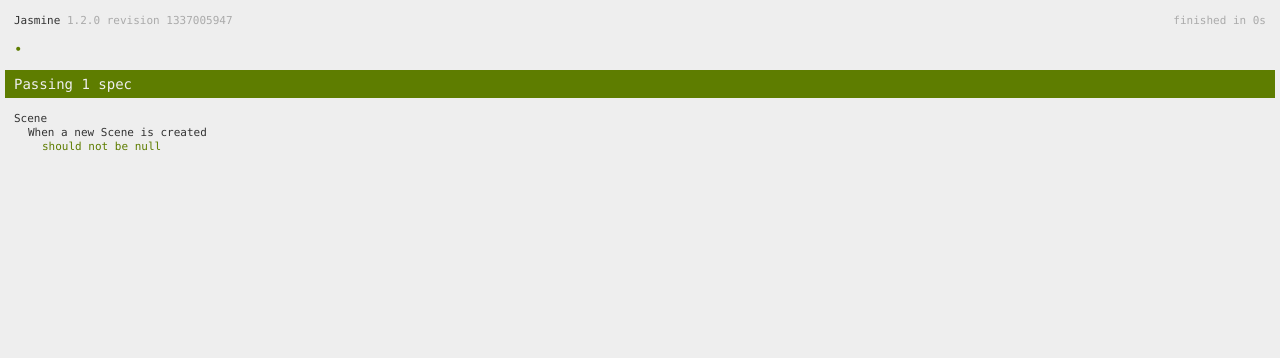
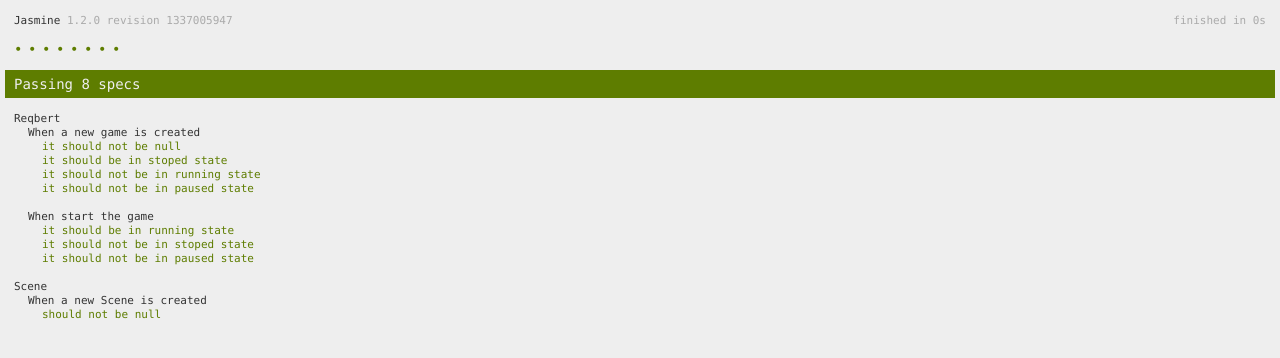
Before and after one commit to leonicolas/ReQbert, a plain HTML site: page test/SpecRunner.html in a window 1280 px wide. Drawn offline with Linux system fonts and the light colour scheme.

Commit message:
Add game state

```diff
--- a/src/js/reqbert.js
+++ b/src/js/reqbert.js
@@ -1,23 +1,43 @@
 (function() {
-
-  var doc = document;
   var Reqbert;
 
   Reqbert = function (containerId) {
     var me = this;
-    me.scene = new Scene(containerId);
 
-    me.init = function() {
+    me._scene = new Scene(containerId);
+    me._state = Reqbert.GameState.stoped;
+
+    me._init = function() {
       debug.log('Reqbert init!', me);
     };
 
     me.start = function() {
       debug.log('Starting Reqbert!');
+      me._state = Reqbert.GameState.running;
     };
 
-    me.init();
+    me.isStoped = function() {
+      return me._state === Reqbert.GameState.stoped;
+    };
+
+    me.isRunning = function() {
+      return me._state === Reqbert.GameState.running;
+    };
+
+    me.isPaused = function() {
+      return me._state === Reqbert.GameState.paused;
+    };
+
+    me._init();
     return me;
   };
 
-  window.Reqbert = Reqbert;
+  Reqbert.GameState = {
+    stoped: 0,
+    running: 1,
+    paused: 2
+  };
+
+  if(!window.Reqbert)
+    window.Reqbert = Reqbert;
 })();
--- a/test/SpecRunner.html
+++ b/test/SpecRunner.html
@@ -11,6 +11,7 @@
 
   <!-- include spec files here... -->
   <script type="text/javascript" src="spec/spec-helper.js"></script>
+  <script type="text/javascript" src="spec/reqbert-spec.js"></script>
   <script type="text/javascript" src="spec/scene-spec.js"></script>
 
   <!-- include spec files here... -->
--- /dev/null
+++ b/test/spec/reqbert-spec.js
@@ -0,0 +1,45 @@
+describe('Reqbert', function() {
+  var reqbert;
+
+  beforeEach(function() {
+    var containerId = 'game-container';
+    createGameContainer(containerId);
+    reqbert = new Reqbert(containerId);
+  });
+
+  describe('When a new game is created', function() {
+    it('it should not be null', function() {
+      expect(reqbert).not.toBeNull();
+    });
+
+    it('it should be in stoped state', function() {
+      expect(reqbert.isStoped()).toBeTruthy();
+    });
+
+    it('it should not be in running state', function() {
+      expect(reqbert.isRunning()).toBeFalsy();
+    });
+
+    it('it should not be in paused state', function() {
+      expect(reqbert.isPaused()).toBeFalsy();
+    });
+  });
+
+  describe('When start the game', function() {
+    beforeEach(function() {
+      reqbert.start();
+    });
+
+    it('it should be in running state', function() {
+      expect(reqbert.isRunning()).toBeTruthy();
+    });
+
+    it('it should not be in stoped state', function() {
+      expect(reqbert.isStoped()).toBeFalsy();
+    });
+
+    it('it should not be in paused state', function() {
+      expect(reqbert.isPaused()).toBeFalsy();
+    });
+  });
+});
```
